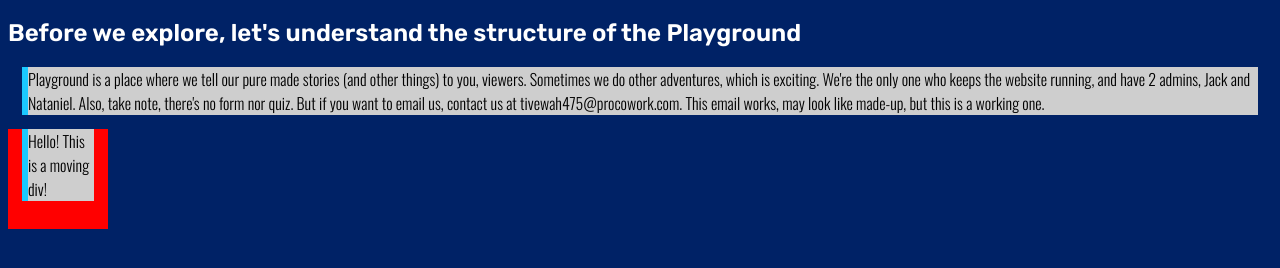
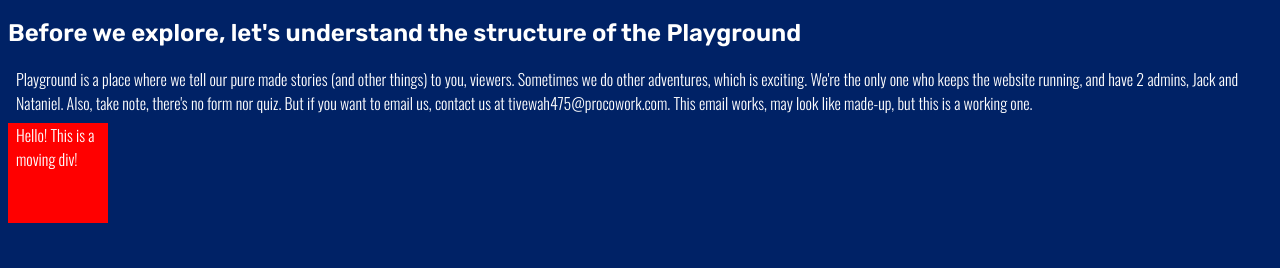
Before and after one commit to TheRobotCodingMan/theplayground, a plain HTML site: page index.html in a window 1280 px wide. Shown: the part 62-330 px from the top of the page. Drawn offline with nearby package versions, Linux system fonts and the light colour scheme.

Commit message:
Update index.css

```diff
--- a/index.css
+++ b/index.css
@@ -5,7 +5,7 @@ color: white;
 h1, h2{
 font-family: 'Rubik', sans-serif;
 }
-p {
+.sp {
 font-family: 'Oswald', sans-serif;
 margin: 14px;
 border-left: 6px solid #1ac9ff;
@@ -23,7 +23,7 @@ width: 300px;
 height: 300px;
 transform: rotate(180deg);
 }
-.divp {
+p {
 font-family: 'Oswald', sans-serif;
 border: none;
 margin: 8px;
```
